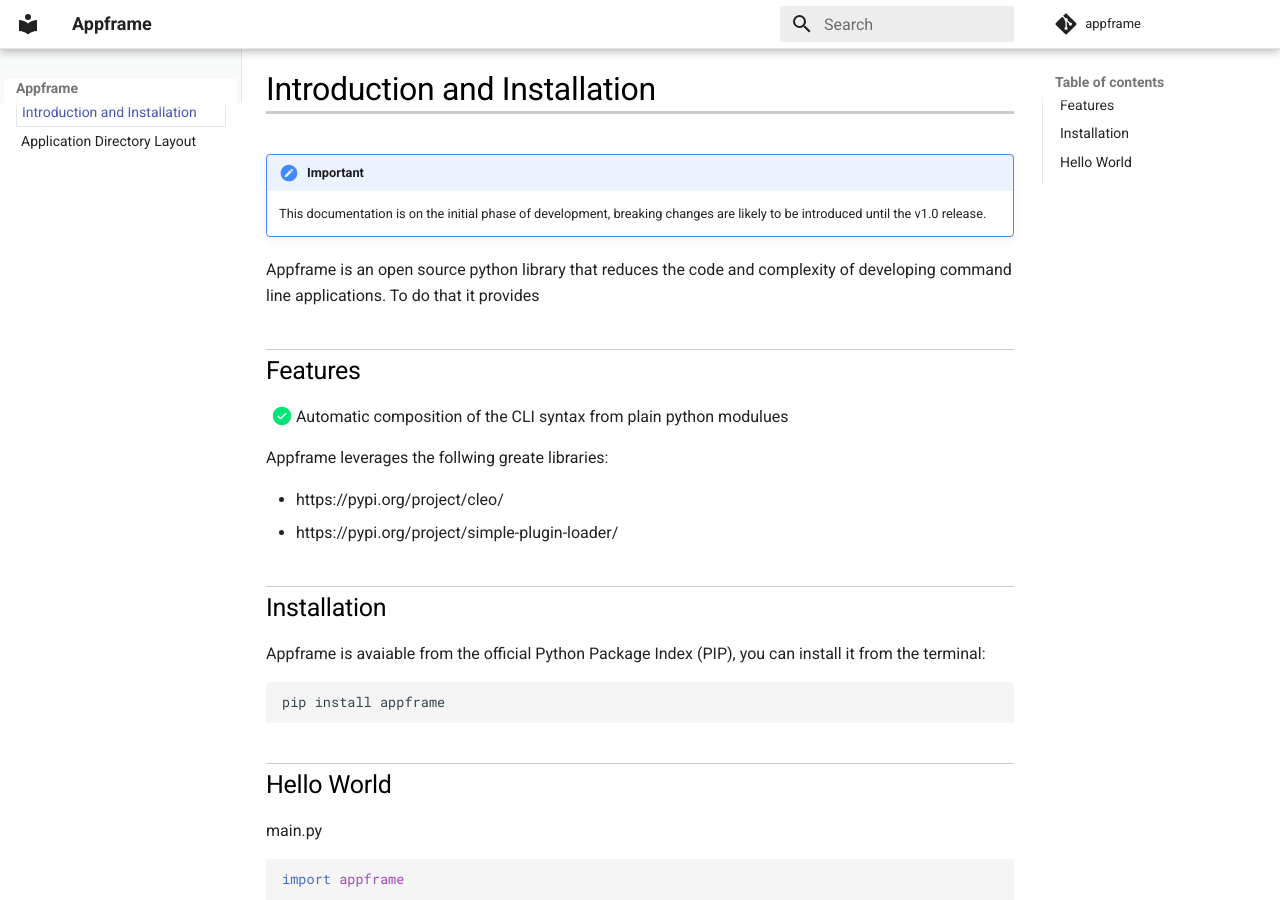
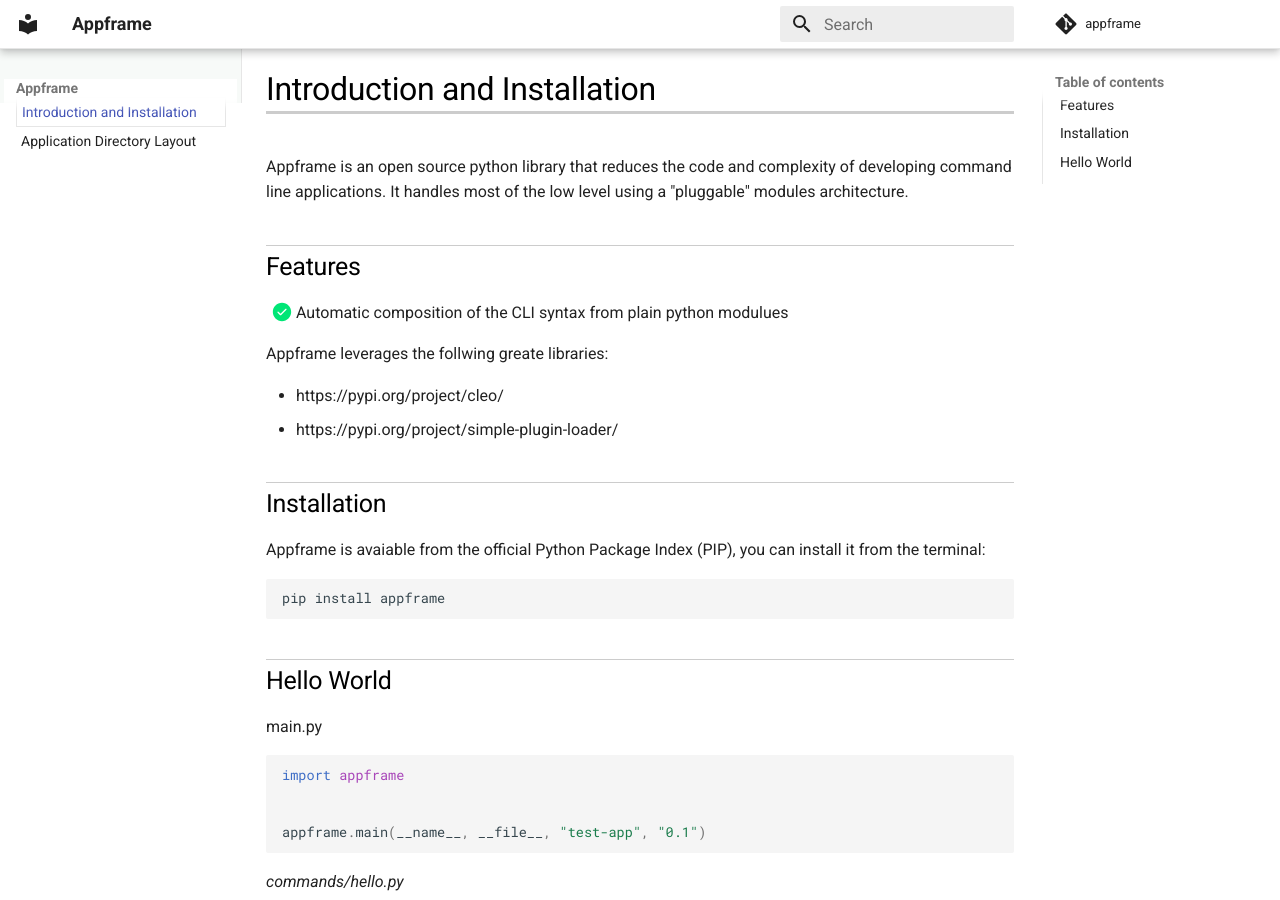
Before and after one commit to webplane/appframe, an MkDocs documentation site: the page built from docs/index.md, in a window 1280 px wide and 900 px high. Built offline with MkDocs 1.6.1 and Material for MkDocs 9.7.7, drawn with Linux system fonts in a browser that asks for light colours; comment, search, counter and statistics services are not loaded.

Commit message:
Improved doc

```diff
--- a/docs/index.md
+++ b/docs/index.md
@@ -1,9 +1,6 @@
 # Introduction and Installation
 
-!!! Important
-    This documentation is on the initial phase of development, breaking changes are likely to be introduced until the v1.0 release.
-
-Appframe is an open source python library that reduces the code and complexity of developing  command line applications. To do that it provides
+Appframe is an open source python library that reduces the code and complexity of developing  command line applications. It handles most of the low level using a "pluggable" modules architecture.
 
 ##  Features
 
```
